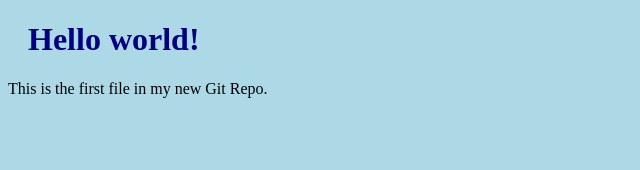
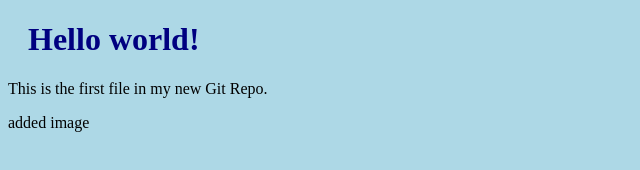
Before and after one commit to madhirivenkatram/hello-world, a plain HTML site: page index.html in a window 1280 px wide. Shown: the whole page, without its empty margins (0-640 px from the left). Drawn offline with Linux system fonts and the light colour scheme.

Commit message:
updated index.html

```diff
--- a/index.html
+++ b/index.html
@@ -8,6 +8,6 @@
 
 <h1>Hello world!</h1>
 <p>This is the first file in my new Git Repo.</p>
-
+<p>added image</p>
 </body>
 </html>
```
